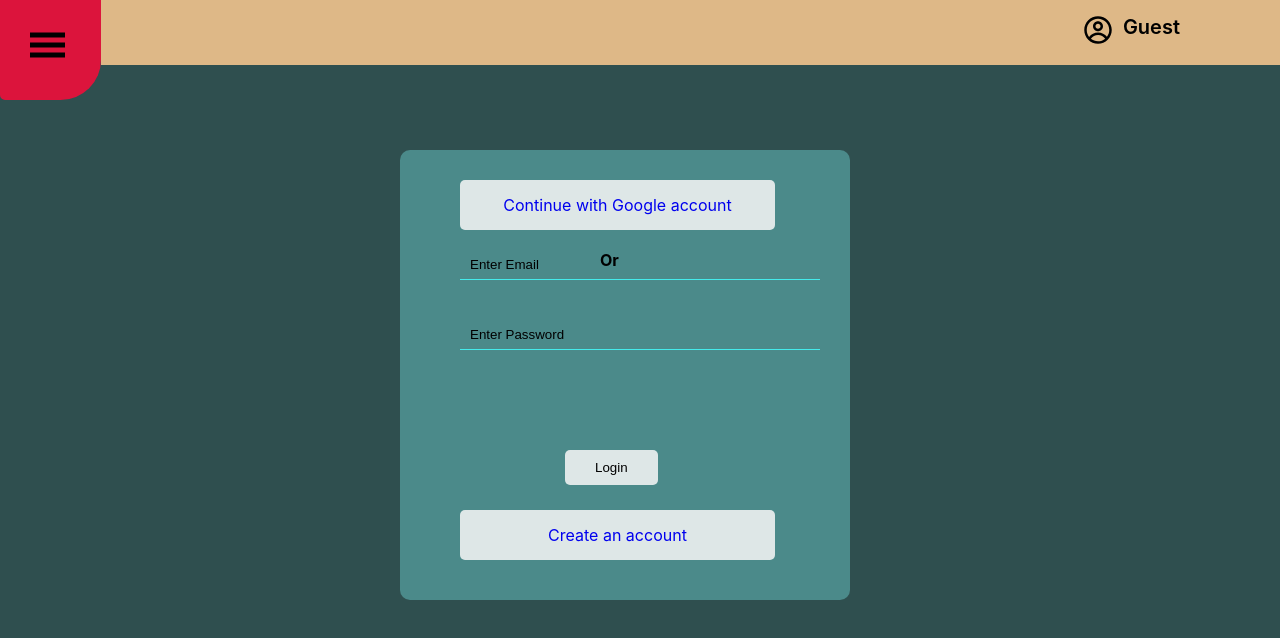
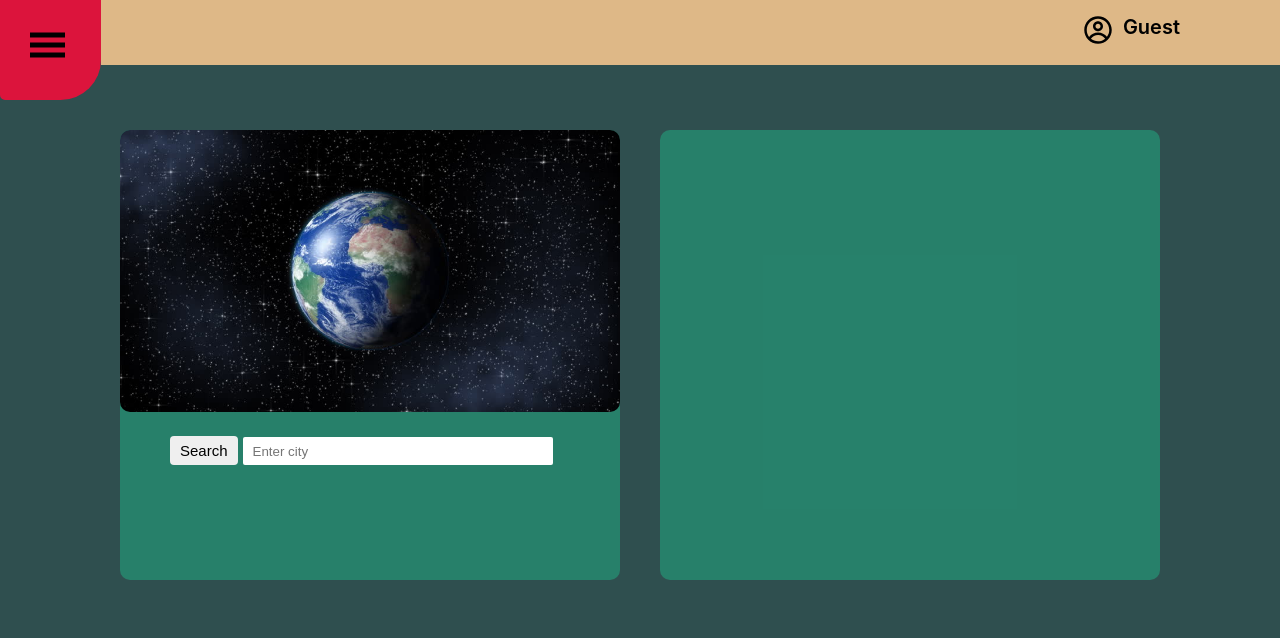
Before and after one commit to Guruaswin/Weather-Forecaster, a React (Create React App) app: page / in a window 1280 px wide. Shown: the top 638 px of the page. Built offline with nearby package versions, Linux system fonts and the light colour scheme.

Commit message:
Update App.js

```diff
--- a/src/App.js
+++ b/src/App.js
@@ -6,8 +6,8 @@ import CreateAccountPage from './components/js/CreateAccountPage';
 const App = () => {
   return (
     <>
-      {/* <FirstPage /> */}
-      <LoginPage />
+      <FirstPage />
+      {/*<LoginPage />*/}
       {/* <FeedBack /> */}
       {/* <CreateAccountPage /> */}
     </>
```
